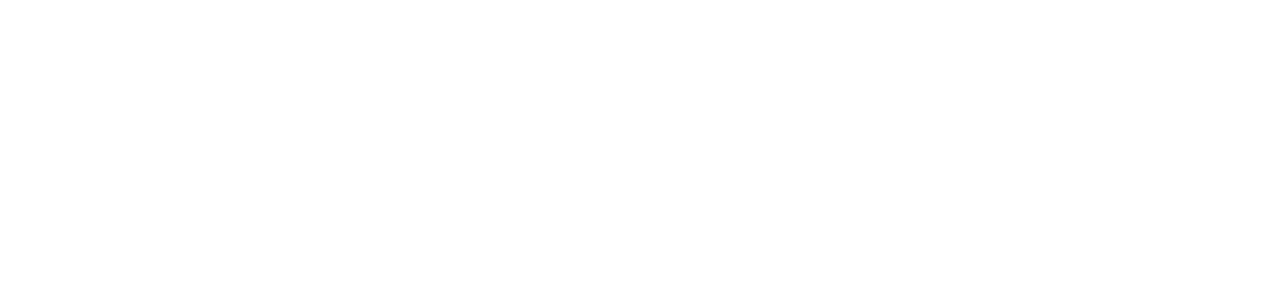
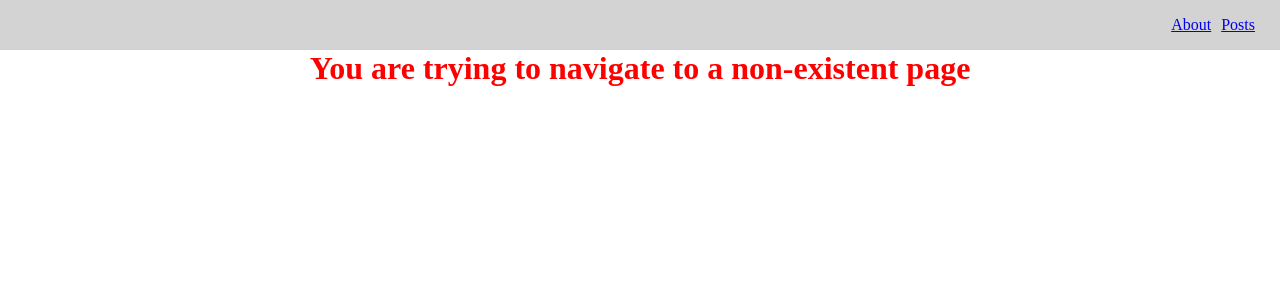
Before and after one commit to Anrower/react_ubi_tv, a React (Create React App) app: page / in a window 1280 px wide. Before the commit this address had no page. Shown: the top 300 px of the page. Built offline with nearby package versions, Linux system fonts and the light colour scheme.

Commit message:
feat: add react routing

```diff
--- a/src/App.js
+++ b/src/App.js
@@ -1,16 +1,15 @@
 import React from 'react';
 import './styles/App.css'
-import { BrowserRouter, Route, Routes } from 'react-router-dom'
-import About from './pages/About';
-import Posts from './pages/Posts';
+import { BrowserRouter } from 'react-router-dom'
+import Navbar from './components/UI/Navbar/Navbar';
+import AppRouter from './components/AppRouter';
 
 function App() {
+
   return (
     <BrowserRouter>
-      <Routes>
-        <Route path='/about' element={<About />} />
-        <Route path='/posts' element={<Posts />} />
-      </Routes>
+      <Navbar />
+      <AppRouter />
     </BrowserRouter>
   )
 }
--- /dev/null
+++ b/src/components/AppRouter.jsx
@@ -0,0 +1,17 @@
+import React from 'react';
+import { Route, Routes } from 'react-router-dom';
+import Error from '../pages/Error';
+import About from '../pages/About';
+import Posts from '../pages/Posts';
+
+const AppRouter = () => {
+  return (
+    <Routes>
+      <Route path='/about' element={<About />} />
+      <Route path='/posts' element={<Posts />} />
+      <Route path='*' element={<Error />} />
+    </Routes>
+  );
+};
+
+export default AppRouter;
--- /dev/null
+++ b/src/components/UI/Navbar/Navbar.jsx
@@ -0,0 +1,15 @@
+import React from 'react';
+import { Link } from 'react-router-dom'
+
+const Navbar = () => {
+  return (
+    <div className='navbar'>
+      <div className='navbar__links'>
+        <Link to='/about'>About</Link>
+        <Link to='/posts'>Posts</Link>
+      </div>
+    </div>
+  );
+};
+
+export default Navbar;
--- /dev/null
+++ b/src/pages/Error.jsx
@@ -0,0 +1,13 @@
+import React from 'react';
+
+const Error = () => {
+  return (
+    <div>
+      <h1 style={{ color: 'red' }}>
+        You are trying to navigate to a non-existent page
+      </h1>
+    </div>
+  );
+};
+
+export default Error;
--- a/src/styles/App.css
+++ b/src/styles/App.css
@@ -6,7 +6,8 @@
 
 #root {
   display: flex;
-  justify-content: center;
+  flex-direction: column;
+  align-items: center;
 }
 
 .App {
@@ -52,3 +53,20 @@
   border: 2px solid orange;
   font-weight: bold;
 }
+
+.navbar {
+  background: lightgray;
+  height: 50px;
+  width: 100vw;
+  display: flex;
+  align-items: center;
+  padding: 0 15px;
+}
+
+.navbar__links {
+  margin-left: auto;
+}
+
+.navbar__links > a {
+  margin-right: 10px;
+}
```
